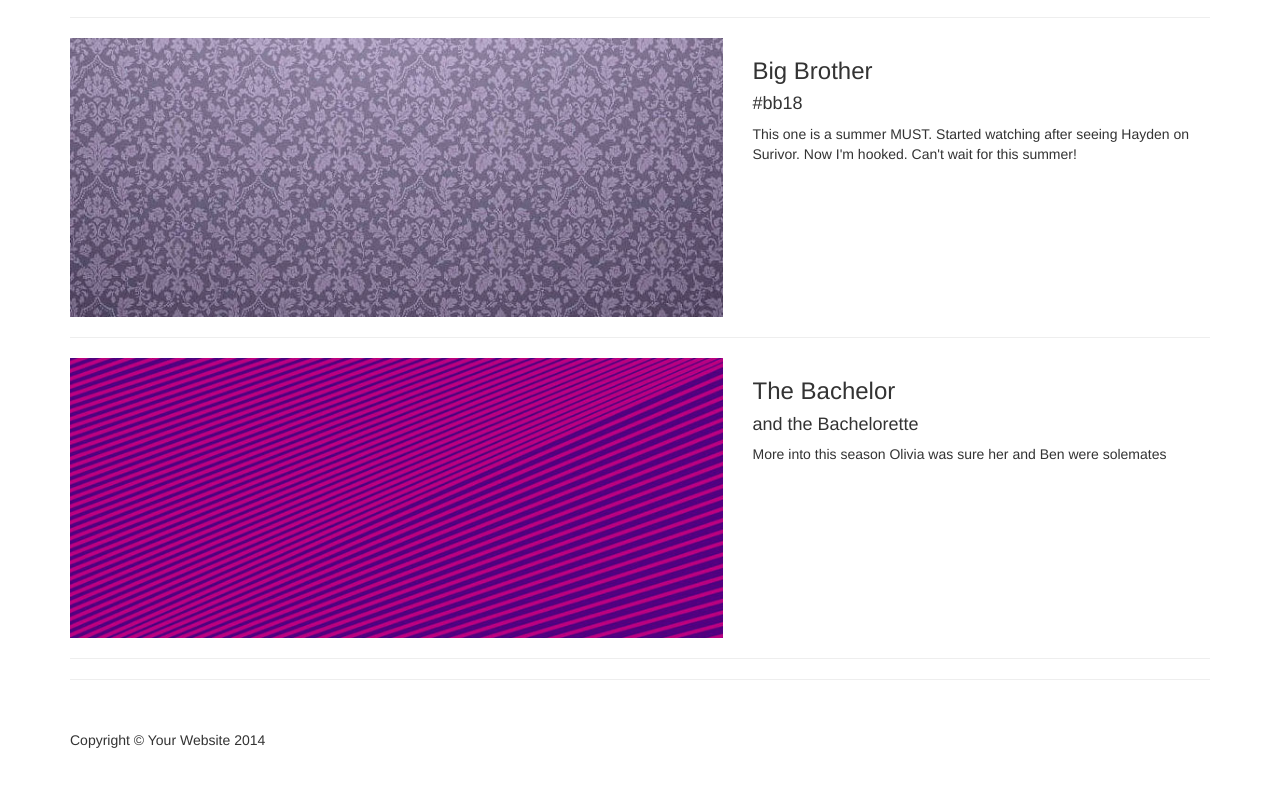
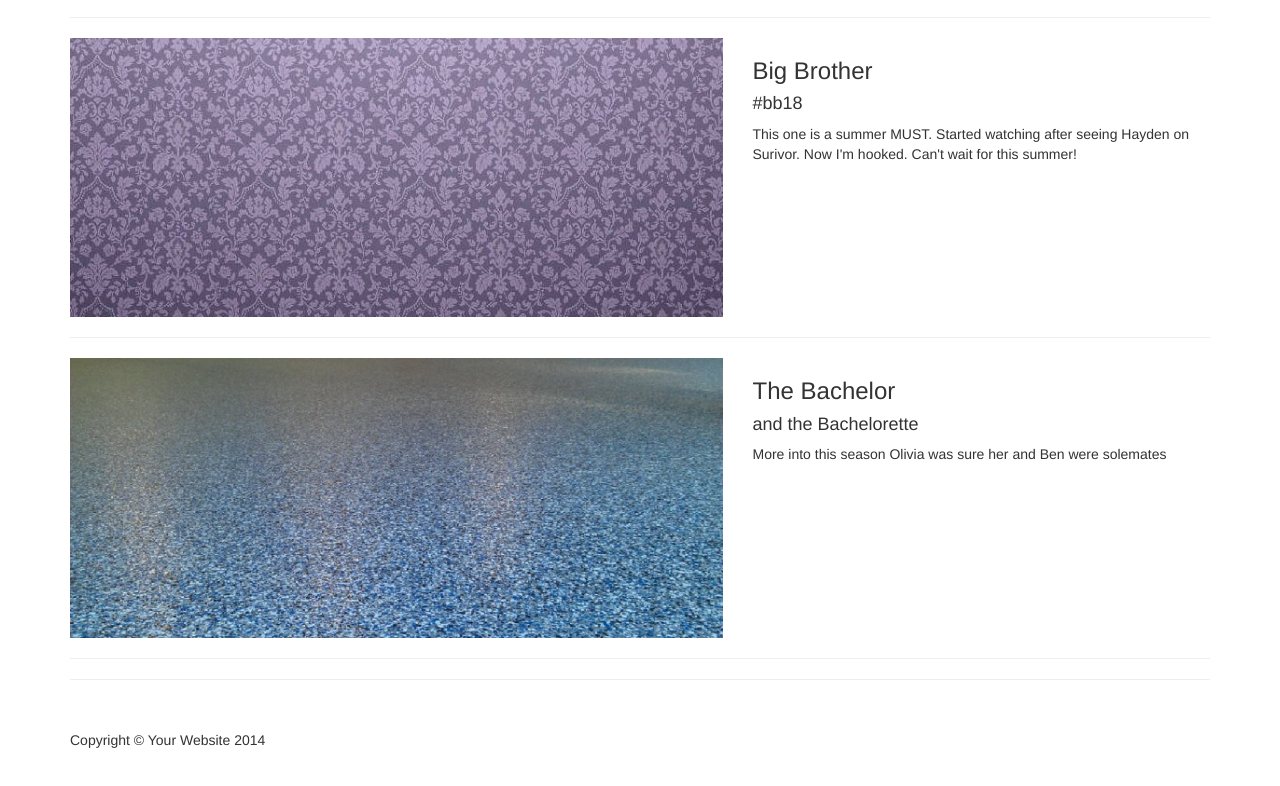
Before and after one commit to hmc-cs-tstannard/Teal, a plain HTML site: page realityobsession.html in a window 1280 px wide. Shown: the part 1054-1840 px from the top of the page. Drawn offline with Linux system fonts and the light colour scheme.

Commit message:
change pic

```diff
--- a/realityobsession.html
+++ b/realityobsession.html
@@ -151,7 +151,7 @@
 
             <div class="col-md-7">
                 <a href="#">
-                    <img class="img-responsive" src="pinkStripes.jpg" alt="">
+                    <img class="img-responsive" src="prettyBlue.jpg" alt="">
                 </a>
             </div>
             <div class="col-md-5">
```
